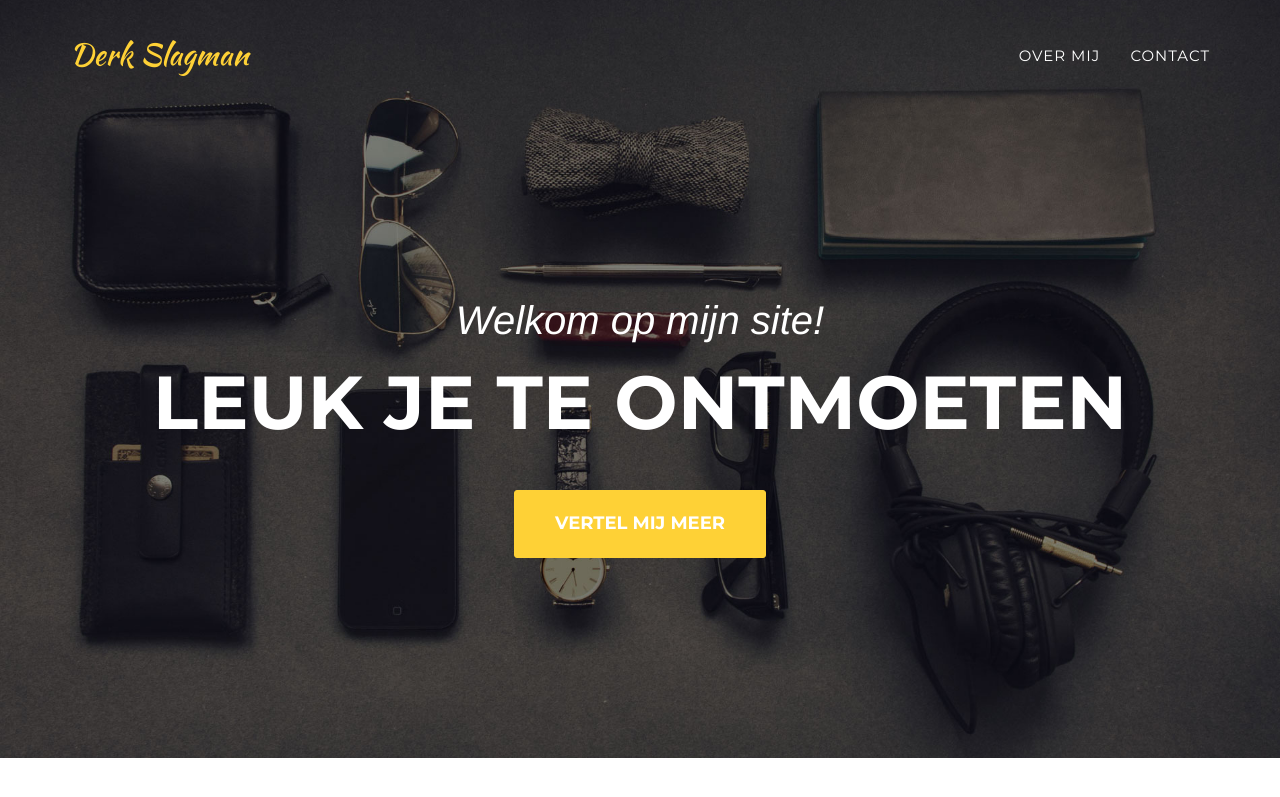
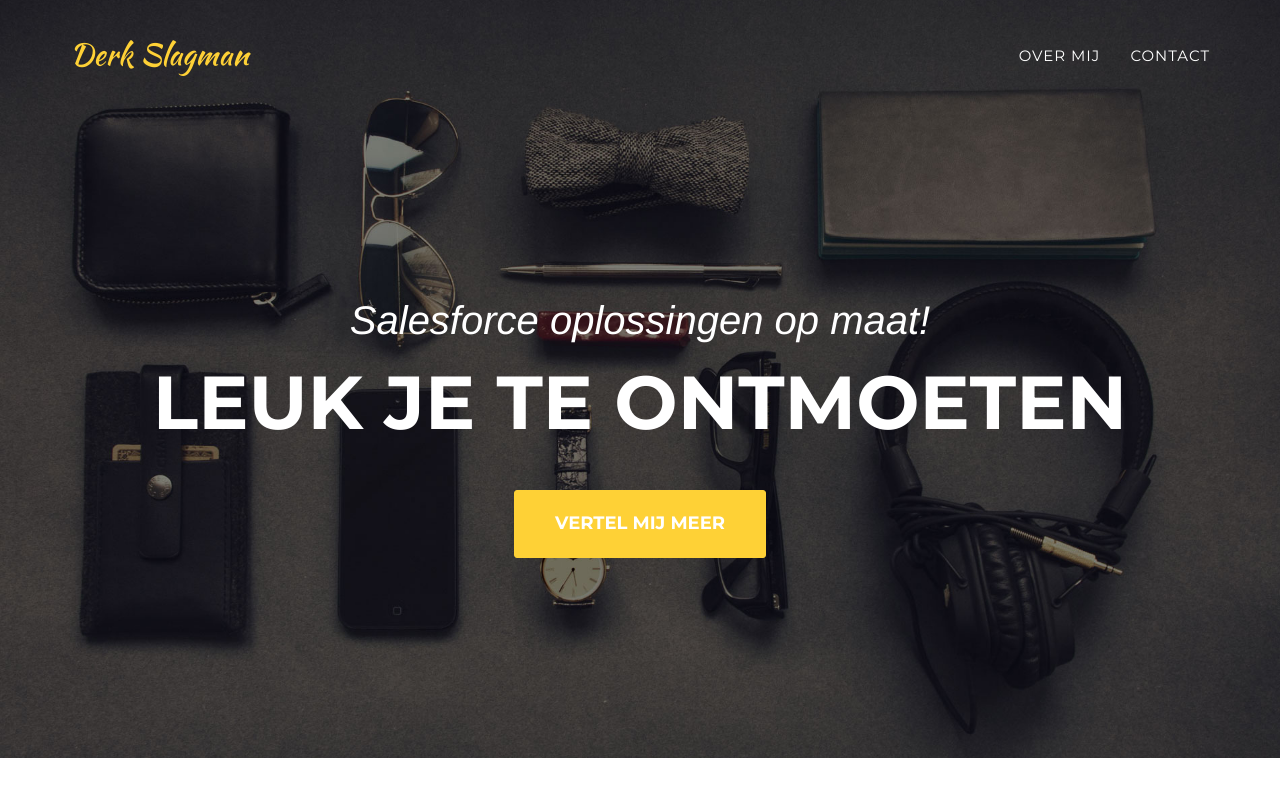
Before and after one commit to dslagman/dslagman.github.io, a Jekyll site: the page built from index.html, in a window 1280 px wide and 900 px high. Shown: the top 797 px of the window. Built offline with Jekyll 4.4.1, drawn with Linux system fonts in a browser that asks for light colours; some web fonts are replaced.

Commit message:
experimental header

```diff
--- a/_includes/header.html
+++ b/_includes/header.html
@@ -45,7 +45,7 @@
     <header>
         <div class="container">
             <div class="intro-text">
-                <div class="intro-lead-in">Welkom op mijn site!</div>
+                <div class="intro-lead-in">Salesforce oplossingen op maat!</div>
                 <div class="intro-heading">Leuk je te ontmoeten</div>
                 <a href="#about" class="page-scroll btn btn-xl">Vertel mij meer</a>
             </div>
```
